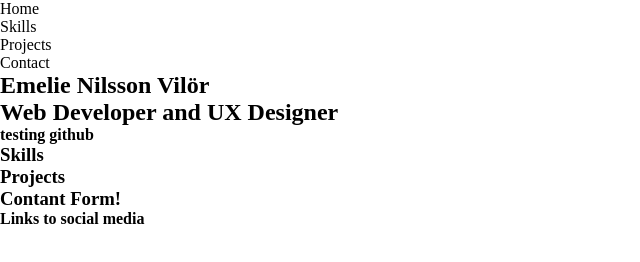
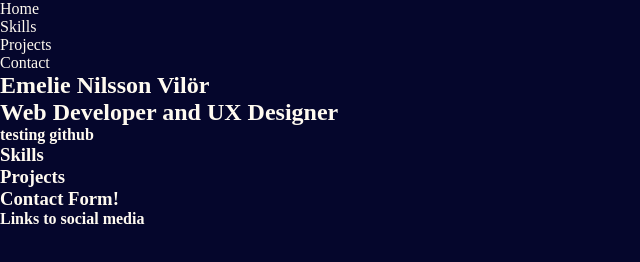
Before and after one commit to EmelieVilor/Portfolio, a plain HTML site: page index.html in a window 1280 px wide. Shown: the whole page, without its empty margins (0-640 px from the left). Drawn offline with Linux system fonts and the light colour scheme.

Commit message:
Added changes

```diff
--- a/index.html
+++ b/index.html
@@ -4,8 +4,20 @@
     <meta charset="UTF-8">
     <meta http-equiv="X-UA-Compatible" content="IE=edge">
     <meta name="viewport" content="width=device-width, initial-scale=1.0">
-    <title>Portfolio</title>
+    <title>Emelie Nilsson Vilör - Portfolio</title>
     <link rel="stylesheet" href="/style.css">
+
+        <!-- meta data -->
+    <meta property="og:title" content="My Awesome Site" />
+    <meta property="og:description" content="Description of my site." />
+    <meta property="og:image" content="http://example.com/image.jpg" />
+    <meta property="og:url" content="http://example.com/" />
+    <meta property="og:type" content="website" />
+
+    <!-- SEO data -->
+    <meta name="description" content="Description of my site." />
+    <meta name="keywords" content="keyword1, keyword2, keyword3" />
+    <link rel="canonical" href="http://example.com/" />
 </head>
 <body>
     <nav>
@@ -36,7 +48,7 @@
 
 
     <section class="contact">
-        <h3>Contant Form!</h3>
+        <h3>Contact Form!</h3>
     </section>
 
     <footer>
--- a/style.css
+++ b/style.css
@@ -3,3 +3,8 @@
     margin: 0;
     padding: 0;
 }
+
+body {
+    background-color: rgb(5, 6, 44);
+    color: floralwhite;
+}
```
